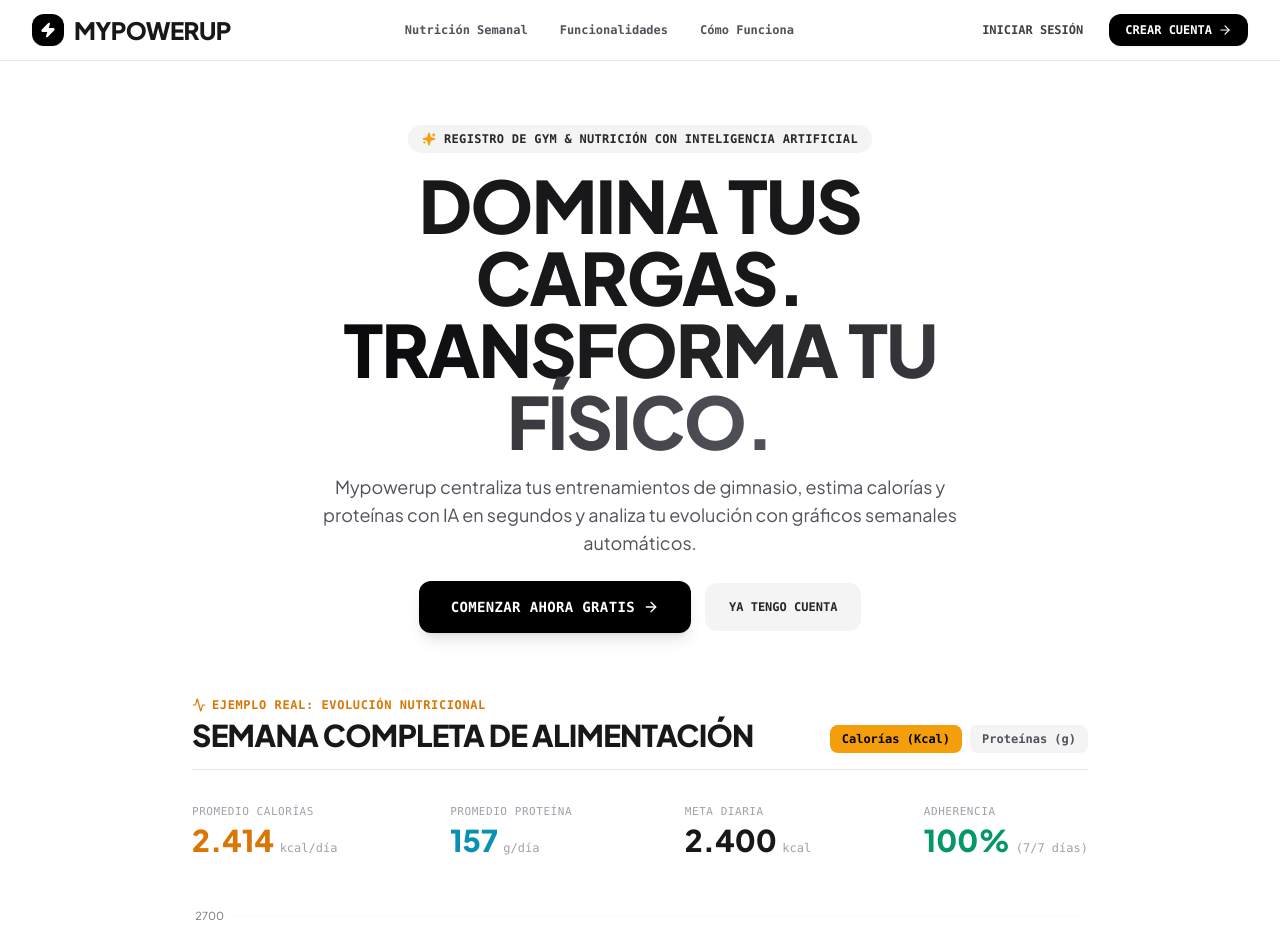
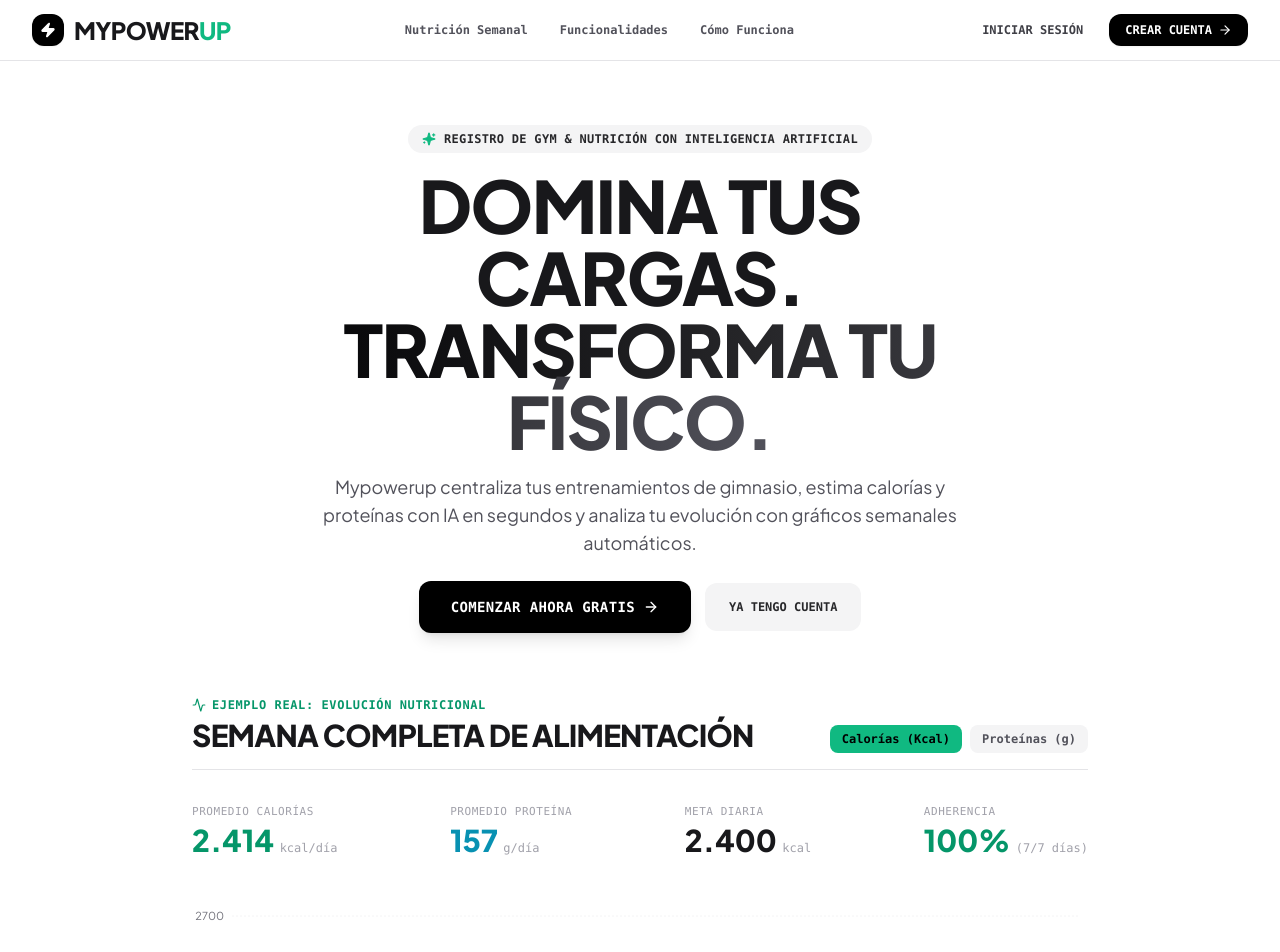
Before and after one commit to ether952/MypowerUp, a React (Vite) app: page / in a window 1280 px wide. Shown: the top 952 px of the page. Built offline with nearby package versions, Linux system fonts and the light colour scheme; no server answers.

Commit message:
style: aplicar verde esmeralda al acento UP del logo y a las calorias del grafico semanal

```diff
--- a/src/App.jsx
+++ b/src/App.jsx
@@ -572,8 +572,8 @@ export default function App() {
           <div className="w-10 h-10 rounded-2xl bg-black flex items-center justify-center text-white shadow-md">
             <Zap className="w-5 h-5 text-white fill-white" />
           </div>
-          <span className="font-display font-extrabold tracking-tight text-zinc-900 uppercase text-sm">
-            MYPOWERUP
+          <span className="font-display font-extrabold tracking-tight text-zinc-900 uppercase text-sm select-none">
+            MYPOWER<span className="text-emerald-500">UP</span>
           </span>
         </div>
       </div>
--- a/src/components/AuthModal.jsx
+++ b/src/components/AuthModal.jsx
@@ -112,8 +112,8 @@ export default function AuthModal({
             <div className="w-8 h-8 rounded-xl bg-black flex items-center justify-center text-white shadow-sm">
               <Zap className="w-4 h-4 text-white fill-white" />
             </div>
-            <span className="text-xl font-black font-display tracking-tight text-zinc-900 uppercase">
-              MYPOWERUP
+            <span className="text-xl font-black font-display tracking-tight text-zinc-900 uppercase select-none">
+              MYPOWER<span className="text-emerald-500">UP</span>
             </span>
           </div>
 
--- a/src/components/LandingView.jsx
+++ b/src/components/LandingView.jsx
@@ -57,7 +57,7 @@ export default function LandingView({ onOpenLogin, onOpenRegister }) {
             <span className="text-emerald-400 font-sans text-[10px]">{item.mealsCount} comidas</span>
           </div>
           <div className="space-y-0.5 pt-1">
-            <p className="text-amber-400 font-bold">
+            <p className="text-emerald-400 font-bold">
               Calorías: <span className="text-white">{item.calories.toLocaleString()} kcal</span>
             </p>
             <p className="text-cyan-400 font-bold">
@@ -86,8 +86,8 @@ export default function LandingView({ onOpenLogin, onOpenRegister }) {
           <div className="w-8 h-8 rounded-xl bg-black flex items-center justify-center text-white shadow-sm">
             <Zap className="w-4 h-4 text-white fill-white" />
           </div>
-          <span className="text-xl sm:text-2xl font-black font-display tracking-tight text-zinc-900 uppercase">
-            MYPOWERUP
+          <span className="text-xl sm:text-2xl font-black font-display tracking-tight text-zinc-900 uppercase select-none">
+            MYPOWER<span className="text-emerald-500">UP</span>
           </span>
         </div>
 
@@ -142,14 +142,14 @@ export default function LandingView({ onOpenLogin, onOpenRegister }) {
       <section className="relative w-full pt-12 pb-16 sm:pt-16 sm:pb-20 px-4 sm:px-8 overflow-hidden bg-white">
 
         {/* Glow decorativo suave */}
-        <div className="absolute top-1/3 left-1/2 -translate-x-1/2 w-[800px] h-[350px] bg-amber-50/70 rounded-full blur-3xl pointer-events-none -z-10" />
+        <div className="absolute top-1/3 left-1/2 -translate-x-1/2 w-[800px] h-[350px] bg-emerald-50/60 rounded-full blur-3xl pointer-events-none -z-10" />
 
         <div className="max-w-5xl mx-auto space-y-12 text-center">
 
           {/* Encabezado */}
           <div className="space-y-4 max-w-3xl mx-auto">
             <div className="inline-flex items-center gap-2 px-3.5 py-1.5 rounded-full bg-zinc-100 text-zinc-800 text-xs font-mono font-bold tracking-wide">
-              <Sparkles className="w-3.5 h-3.5 text-amber-500 fill-amber-500" />
+              <Sparkles className="w-3.5 h-3.5 text-emerald-500 fill-emerald-500" />
               <span>REGISTRO DE GYM & NUTRICIÓN CON INTELIGENCIA ARTIFICIAL</span>
             </div>
 
@@ -192,7 +192,7 @@ export default function LandingView({ onOpenLogin, onOpenRegister }) {
             {/* Barra de Título y Selector de Métrica */}
             <div className="flex flex-col sm:flex-row justify-between items-start sm:items-end gap-3 border-b border-zinc-200 pb-4">
               <div className="space-y-1">
-                <span className="text-xs font-mono font-bold text-amber-600 uppercase tracking-wider flex items-center gap-1.5">
+                <span className="text-xs font-mono font-bold text-emerald-600 uppercase tracking-wider flex items-center gap-1.5">
                   <Activity className="w-3.5 h-3.5" />
                   EJEMPLO REAL: EVOLUCIÓN NUTRICIONAL
                 </span>
@@ -208,7 +208,7 @@ export default function LandingView({ onOpenLogin, onOpenRegister }) {
                   onClick={() => setActiveNutritionMetric('calories')}
                   className={`px-3 py-1.5 rounded-lg font-bold transition-all cursor-pointer ${
                     activeNutritionMetric === 'calories'
-                      ? 'bg-amber-500 text-black shadow-xs'
+                      ? 'bg-emerald-500 text-black shadow-xs'
                       : 'bg-zinc-100 text-zinc-600 hover:text-black'
                   }`}
                 >
@@ -232,7 +232,7 @@ export default function LandingView({ onOpenLogin, onOpenRegister }) {
             <div className="flex flex-wrap items-baseline justify-between gap-6 font-mono text-sm py-2">
               <div>
                 <span className="text-[11px] text-zinc-400 uppercase tracking-wider block">Promedio Calorías</span>
-                <span className="text-2xl sm:text-3xl font-black text-amber-600 font-display">
+                <span className="text-2xl sm:text-3xl font-black text-emerald-600 font-display">
                   2.414 <span className="text-xs text-zinc-400 font-normal font-mono">kcal/día</span>
                 </span>
               </div>
@@ -265,11 +265,11 @@ export default function LandingView({ onOpenLogin, onOpenRegister }) {
                 <AreaChart data={SAMPLE_WEEK_NUTRITION} margin={{ top: 10, right: 10, left: -20, bottom: 0 }}>
                   <defs>
                     <linearGradient id="landingAreaCal" x1="0" y1="0" x2="0" y2="1">
-                      <stop offset="5%" stopColor="#F59E0B" stopOpacity={0.25}/>
-                      <stop offset="95%" stopColor="#F59E0B" stopOpacity={0}/>
+                      <stop offset="5%" stopColor="#10B981" stopOpacity={0.28}/>
+                      <stop offset="95%" stopColor="#10B981" stopOpacity={0}/>
                     </linearGradient>
                     <linearGradient id="landingAreaProt" x1="0" y1="0" x2="0" y2="1">
-                      <stop offset="5%" stopColor="#06B6D4" stopOpacity={0.25}/>
+                      <stop offset="5%" stopColor="#06B6D4" stopOpacity={0.28}/>
                       <stop offset="95%" stopColor="#06B6D4" stopOpacity={0}/>
                     </linearGradient>
                   </defs>
@@ -280,15 +280,15 @@ export default function LandingView({ onOpenLogin, onOpenRegister }) {
 
                   {activeNutritionMetric === 'calories' ? (
                     <>
-                      <ReferenceLine y={2400} stroke="#F59E0B" strokeDasharray="4 4" label={{ value: 'Meta: 2.400 kcal', fill: '#B45309', fontSize: 11, position: 'insideTopRight' }} />
+                      <ReferenceLine y={2400} stroke="#10B981" strokeDasharray="4 4" label={{ value: 'Meta: 2.400 kcal', fill: '#059669', fontSize: 11, position: 'insideTopRight' }} />
                       <Area
                         type="monotone"
                         dataKey="calories"
                         name="Calorías"
-                        stroke="#F59E0B"
+                        stroke="#10B981"
                         strokeWidth={2.5}
                         fill="url(#landingAreaCal)"
-                        dot={{ r: 4, fill: '#F59E0B', stroke: '#FFFFFF', strokeWidth: 2 }}
+                        dot={{ r: 4, fill: '#10B981', stroke: '#FFFFFF', strokeWidth: 2 }}
                         activeDot={{ r: 6, fill: '#000000' }}
                       />
                     </>
```
